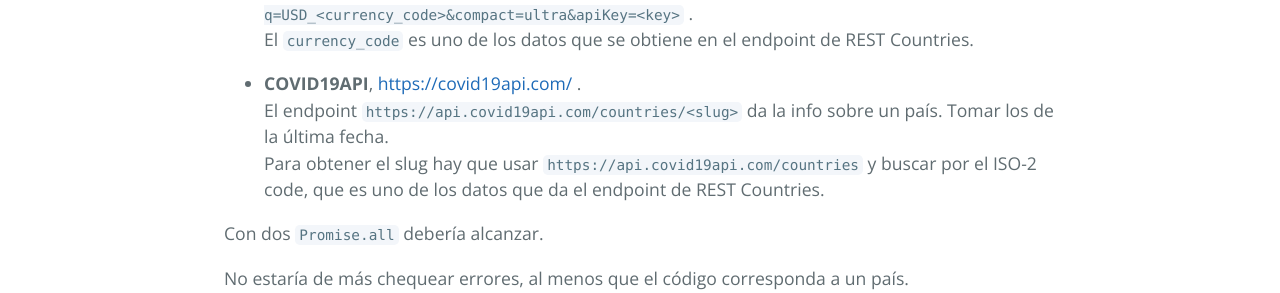
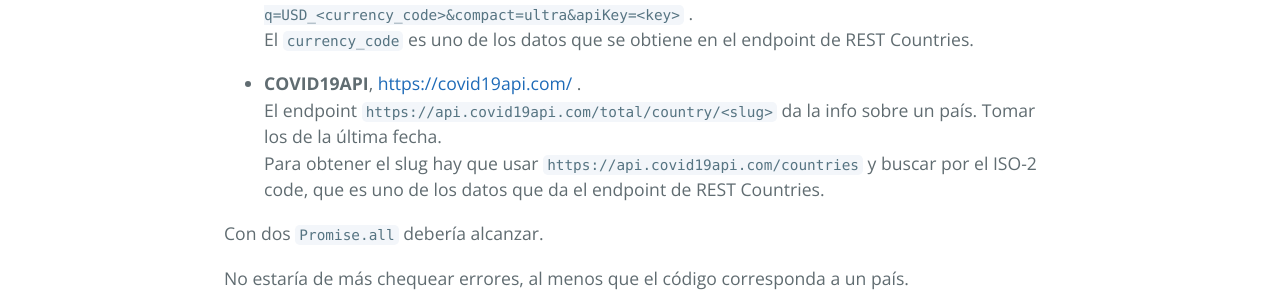
Before and after one commit to clombardi/bdsol-capacitacion-desarrollo, a Jekyll site: the page built from async/ejercicio-integrador.md, in a window 1280 px wide. Shown: the part 1210-1503 px from the top of the page. Built offline with Jekyll 4.4.1, drawn with Linux system fonts in a browser that asks for light colours; our own code applies the rules of GitHub Pages for plain Markdown files; part of the change alters nothing that is shown.

Commit message:
nanocorreccion ejercicio integrador async

```diff
--- a/async/ejercicio-integrador.md
+++ b/async/ejercicio-integrador.md
@@ -42,7 +42,7 @@ El endpoint que nos va a servir es `https://free.currconv.com/api/v7/convert?q=U
 El `currency_code` es uno de los datos que se obtiene en el endpoint de REST Countries.
 
 - **COVID19API**, [https://covid19api.com/](https://covid19api.com/) .
-El endpoint `https://api.covid19api.com/countries/<slug>` da la info sobre un país. Tomar los de la última fecha.
+El endpoint `https://api.covid19api.com/total/country/<slug>` da la info sobre un país. Tomar los de la última fecha.
 Para obtener el slug hay que usar `https://api.covid19api.com/countries` y buscar por el ISO-2 code, que es uno de los datos que da el endpoint de REST Countries.
 
 Con dos `Promise.all` debería alcanzar.
```
